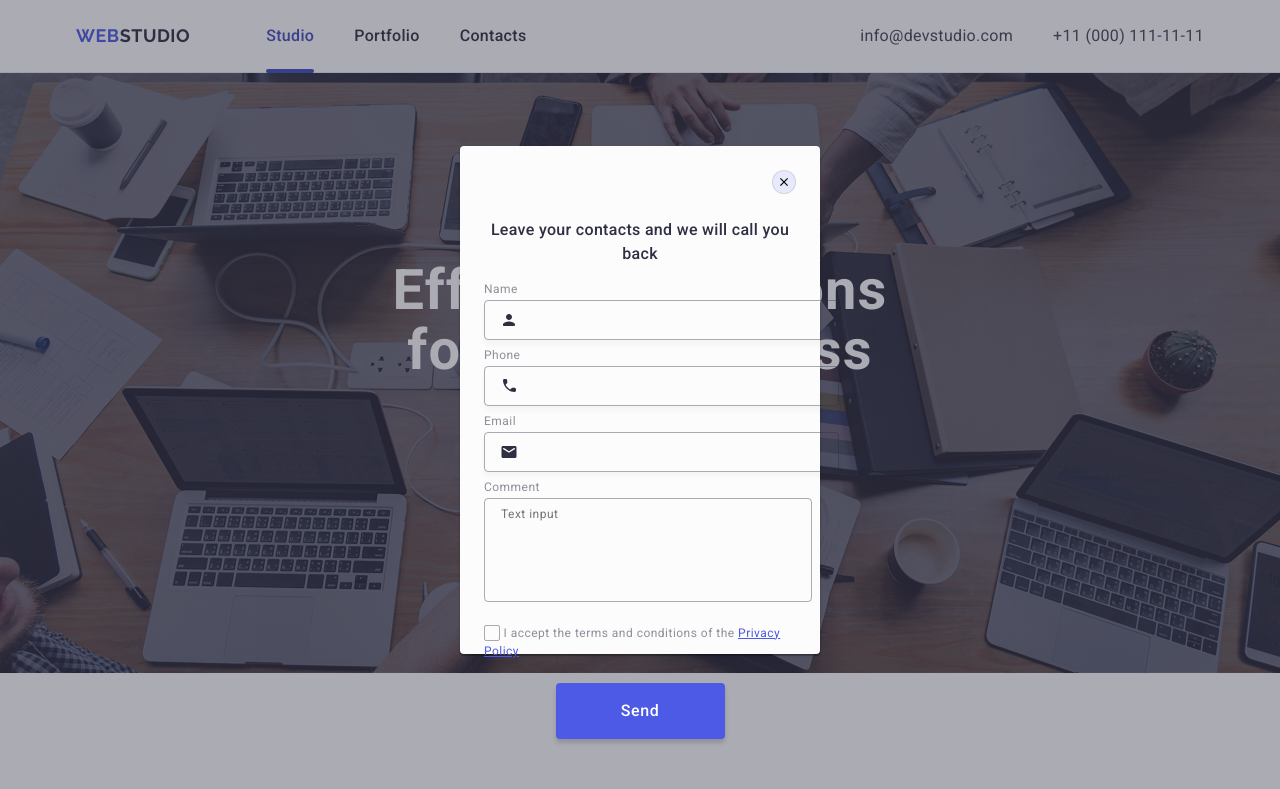
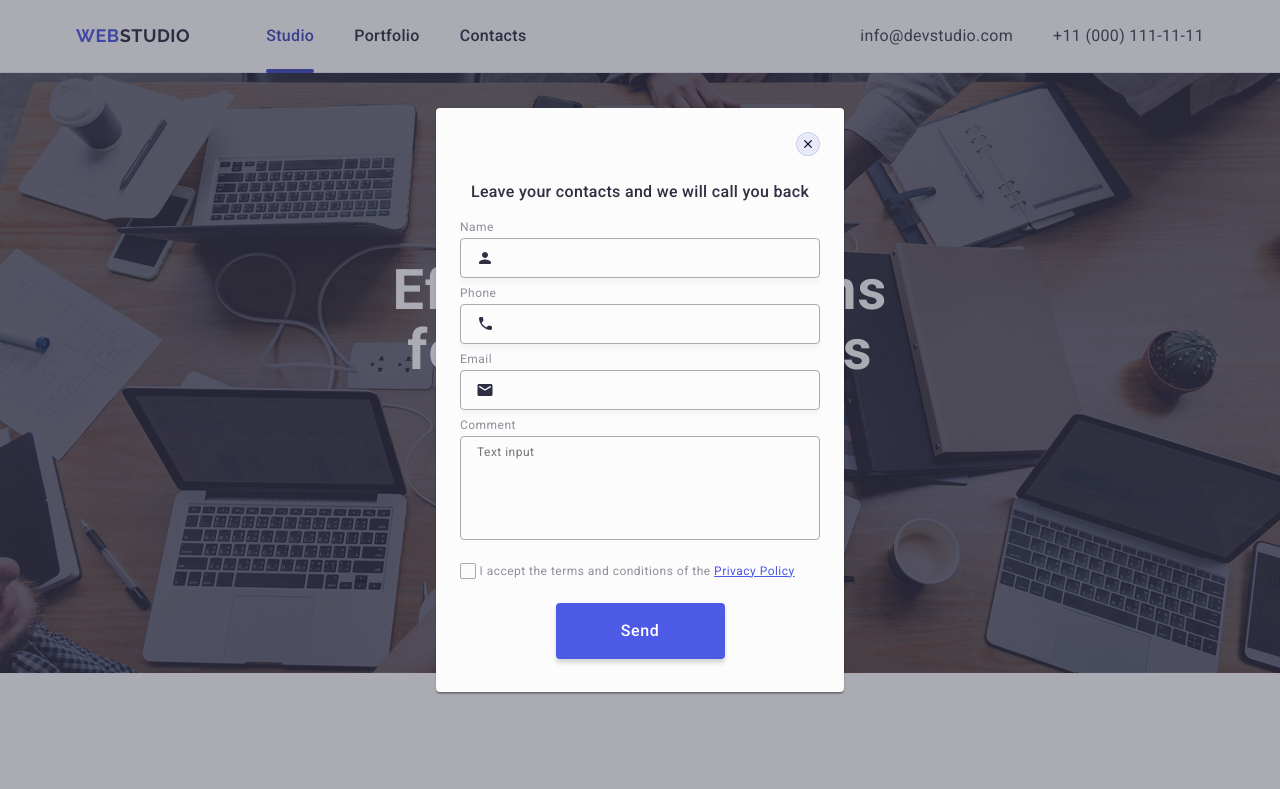
Before and after one commit to TaliaZcoder/goit-markup-hw-06, a plain HTML site: page index.html in a window 1280 px wide. Shown: the top 789 px of the page. Drawn offline with nearby package versions, Linux system fonts and the light colour scheme.

Commit message:
correct modal

```diff
--- a/css/styles.css
+++ b/css/styles.css
@@ -819,8 +819,8 @@ button {
     transform: translate(-50%, -50%);
     padding: 72px 16px 24px 16px;
 
-    width: 256px;
-    min-height: 550px;
+    width: 288px;
+    min-height: 623px;
 
     box-shadow: 0 1px 1px 0 rgba(0, 0, 0, 0.14), 0 1px 3px 0 rgba(0, 0, 0, 0.12), 0 2px 1px 0 rgba(0, 0, 0, 0.2);
     background-color: #fcfcfc;
@@ -922,6 +922,7 @@ button {
 .form-field-text-input {
     border: 1px solid rgba(46, 47, 66, 0.4);
     border-radius: 4px;
+    padding-left: 34px;
     background-color: transparent;
     outline: transparent;
     width: 100%;
@@ -946,7 +947,7 @@ button {
 .form-field-textarea {
     border: 1px solid rgba(46, 47, 66, 0.4);
     border-radius: 4px;
-    width: 224px;
+    width: 100%;
     height: 104px;
     padding: 8px 16px;
     resize: none;
@@ -1013,7 +1014,21 @@ button {
     transition: background-color 250ms cubic-bezier(0.4, 0, 0.2, 1);
 }
 
+@media (min-width:768px) {
+    .modal {
+        width: 408px;
+        min-height: 584px;
+        padding-left: 24px;
+        padding-right: 24px;
+    }
 
+    .highlight {
+        margin-left: 0;
+    }
+    .mobile-menu {
+        display: none;
+    }
+}
 
 
 
@@ -1126,21 +1141,6 @@ button {
 }
 
 @media (min-width:768px) {
-    .modal {
-        width: 360px;
-        min-height: 508px;
-        padding-left: 24px;
-        padding-right: 24px;
-    }
-    .form-field-text-input{
-        width: 355px;
-    }
-    .form-field-textarea {
-        width: 328px;
-    }
-    .highlight {
-        margin-left: 0;
-    }
     .mobile-menu {
         display: none;
     }
```
